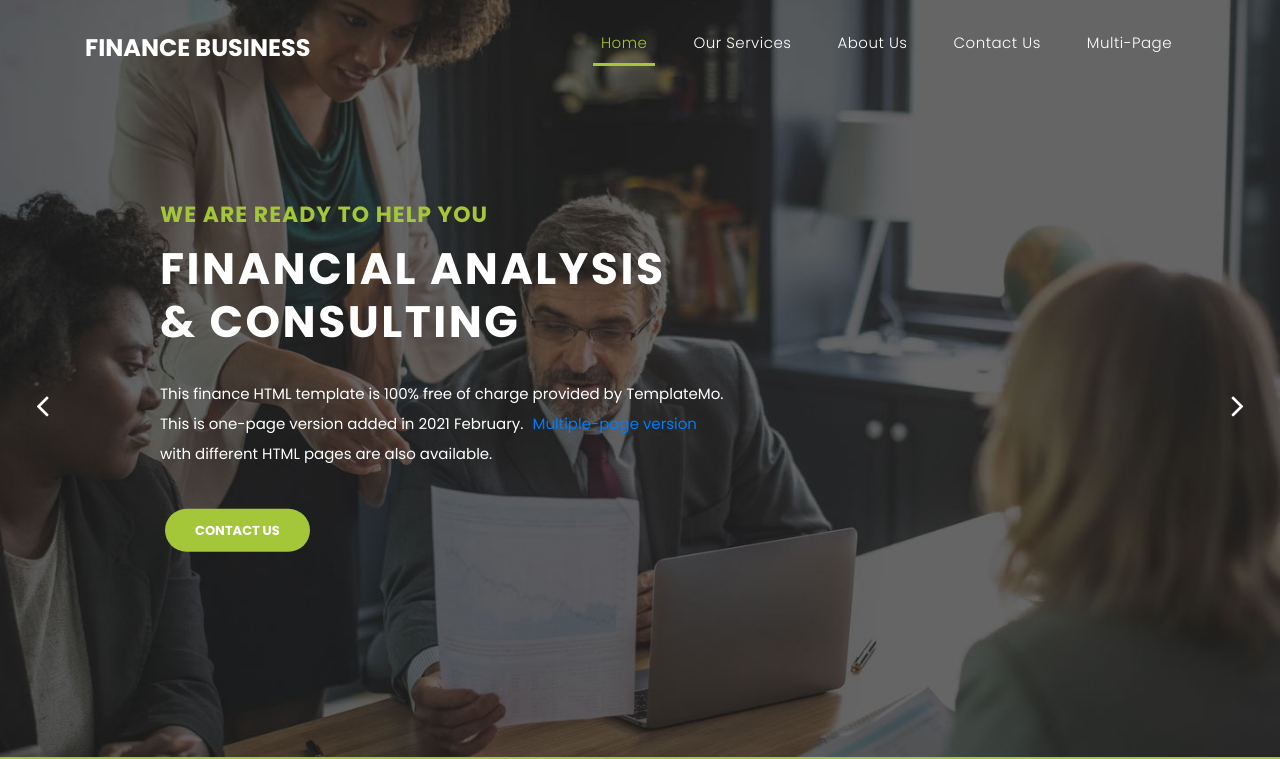
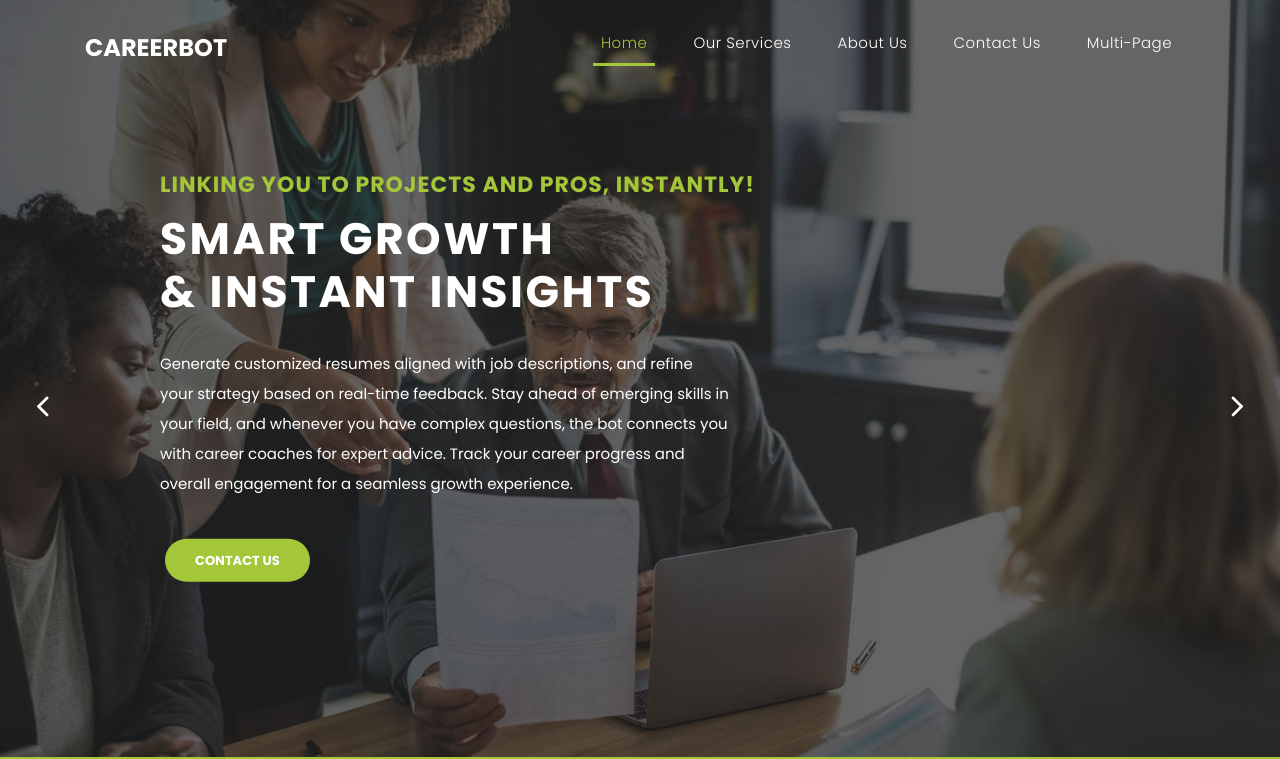
Before and after one commit to Marinus1305/Careerbot, a plain HTML site: page one-page.html in a window 1280 px wide. Shown: the part 49-808 px from the top of the page. Drawn offline with Linux system fonts and the light colour scheme.

Commit message:
file added

```diff
--- a/one-page.html
+++ b/one-page.html
@@ -64,7 +64,7 @@ https://templatemo.com/tm-545-finance-business
     <header class="">
       <nav class="navbar navbar-expand-lg">
         <div class="container">
-          <a class="navbar-brand" href="index.html"><h2>Finance Business</h2></a>
+          <a class="navbar-brand" href="index.html"><h2>CareerBot</h2></a>
           <button class="navbar-toggler" type="button" data-toggle="collapse" data-target="#navbarResponsive" aria-controls="navbarResponsive" aria-expanded="false" aria-label="Toggle navigation">
             <span class="navbar-toggler-icon"></span>
           </button>
@@ -101,9 +101,9 @@ https://templatemo.com/tm-545-finance-business
           <div class="item item-1">
             <div class="img-fill">
                 <div class="text-content">
-                  <h6>we are ready to help you</h6>
-                  <h4>Financial Analysis<br>&amp; Consulting</h4>
-                  <p>This finance HTML template is 100% free of charge provided by TemplateMo. This is one-page version added in 2021 February. <a href="index.html">Multiple-page version</a> with different HTML pages are also available.</p>
+                  <h6>Linking you to projects and pros, instantly!</h6>
+                  <h4>Smart Growth<br>&amp; Instant Insights</h4>
+                  <p>Generate customized resumes aligned with job descriptions, and refine your strategy based on real-time feedback. Stay ahead of emerging skills in your field, and whenever you have complex questions, the bot connects you with career coaches for expert advice. Track your career progress and overall engagement for a seamless growth experience. <a href="index.html"></a> </p>
                   <a href="contact.html" class="filled-button">contact us</a>
                 </div>
             </div>
@@ -113,9 +113,9 @@ https://templatemo.com/tm-545-finance-business
           <div class="item item-2">
             <div class="img-fill">
                 <div class="text-content">
-                  <h6>we are here to support you</h6>
-                  <h4>Accounting<br>&amp; Management</h4>
-                  <p>You are allowed to use this template for your company websites. You are NOT allowed to re-distribute this template ZIP file on any template download website. Please contact TemplateMo for more detail.</p>
+                  <h6>Linking you to projects and pros, instantly!</h6>
+                  <h4>Career Analysis<br>&amp; opportunities</h4>
+                  <p>Map out your career growth, from entry-level to management, and discover courses to fill skill gaps.</p>
                   <a href="services.html" class="filled-button">our services</a>
                 </div>
             </div>
@@ -125,7 +125,7 @@ https://templatemo.com/tm-545-finance-business
           <div class="item item-3">
             <div class="img-fill">
                 <div class="text-content">
-                  <h6>we have a solid background</h6>
+                  <h6>Linking you to projects and pros, instantly!</h6>
                   <h4>Market Analysis<br>&amp; Statistics</h4>
                   <p>You can download, edit and use this finance business layout for your commercial websites. You just need to put class="external" if you wish to link to external URLs in the main menu.</p>
                   <a href="about.html" class="filled-button">learn more</a>
@@ -402,7 +402,7 @@ https://templatemo.com/tm-545-finance-business
       <div class="container">
         <div class="row">
           <div class="col-md-3 footer-item">
-            <h4>Finance Business</h4>
+            <h4>CareerBot</h4>
             <p>Vivamus tellus mi. Nulla ne cursus elit,vulputate. Sed ne cursus augue hasellus lacinia sapien vitae.</p>
             <ul class="social-icons">
               <li><a rel="nofollow" href="https://fb.com/templatemo" target="_blank"><i class="fa fa-facebook"></i></a></li>
```
Also changed, not shown: about.html (+5 -4 lines), contact.html (+2 -2 lines), index.html (+11 -11 lines).
